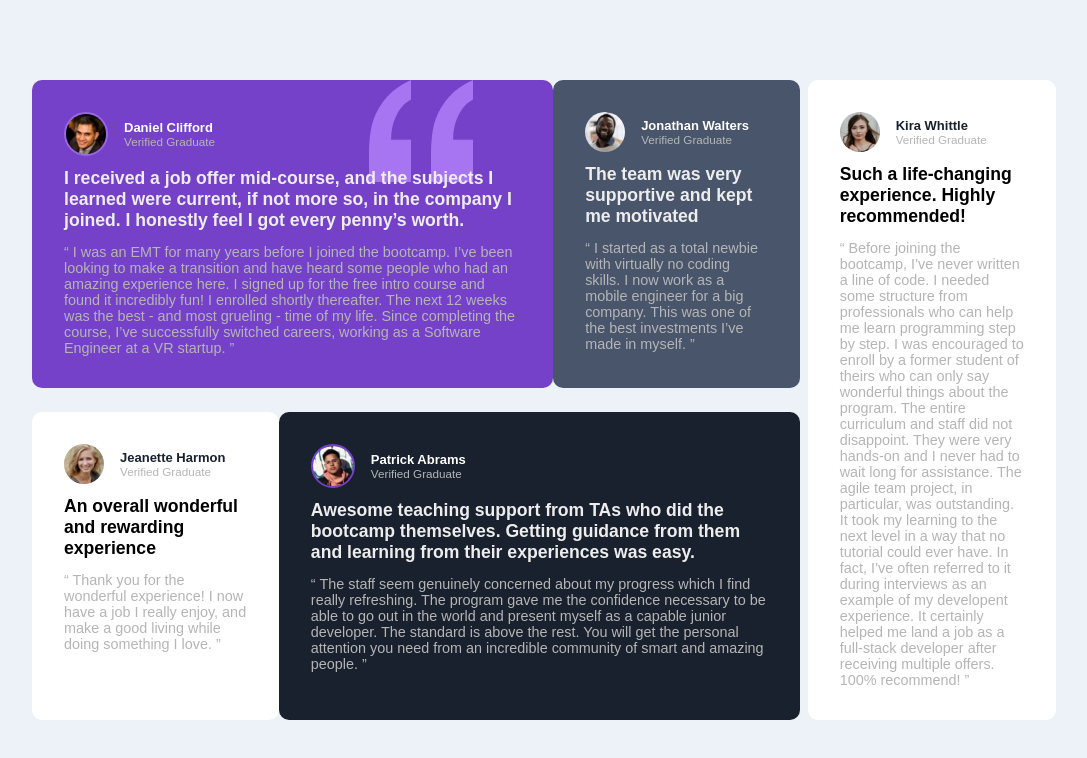
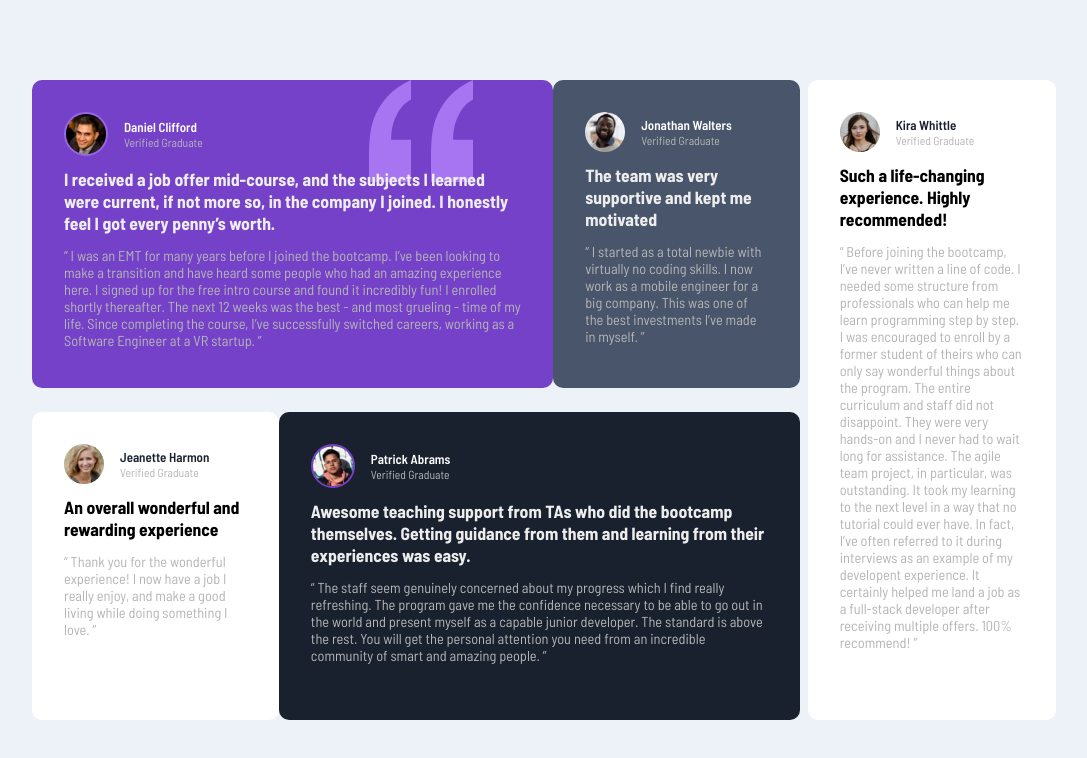
Before and after one commit to Mbungai-Francesco/Testimonial-Section, a plain HTML site: page index.html in a window 1280 px wide. Shown: the whole page, without its empty margins (96-1183 px from the left). Drawn offline with Linux system fonts and the light colour scheme.

Commit message:
onlineFont added

```diff
--- a/style.css
+++ b/style.css
@@ -1,3 +1,4 @@
+@import url('https://fonts.googleapis.com/css2?family=Barlow+Semi+Condensed:ital,wght@0,100;0,200;0,300;0,400;0,500;0,600;0,700;0,800;0,900;1,100;1,200;1,300;1,400;1,500;1,600;1,700;1,800;1,900&display=swap');
 *{
   margin: 0;
   padding: 0;
```
